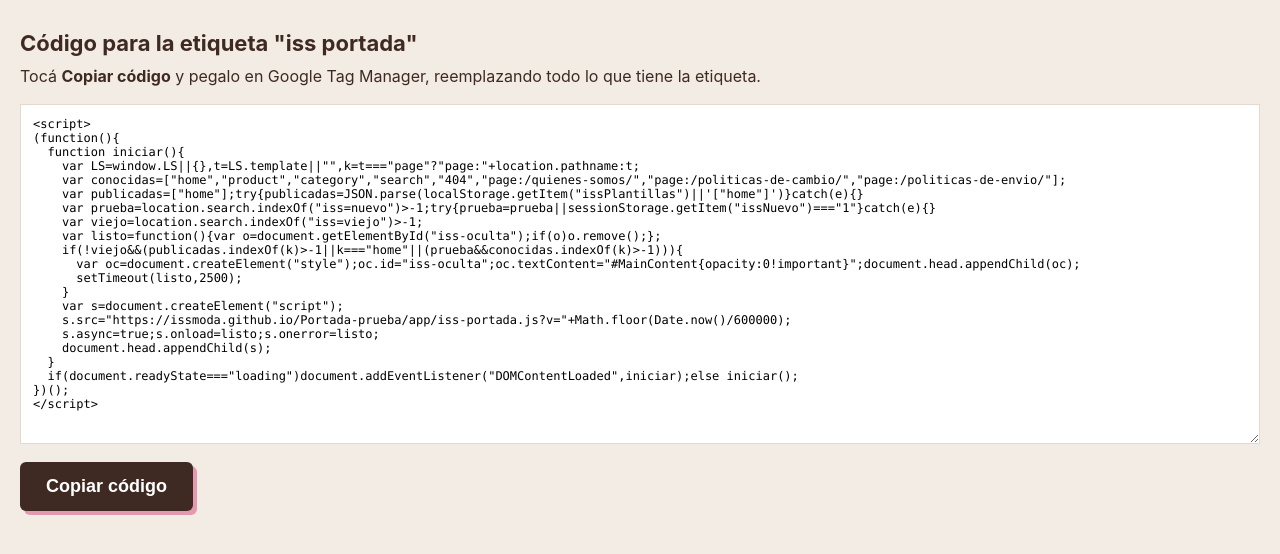
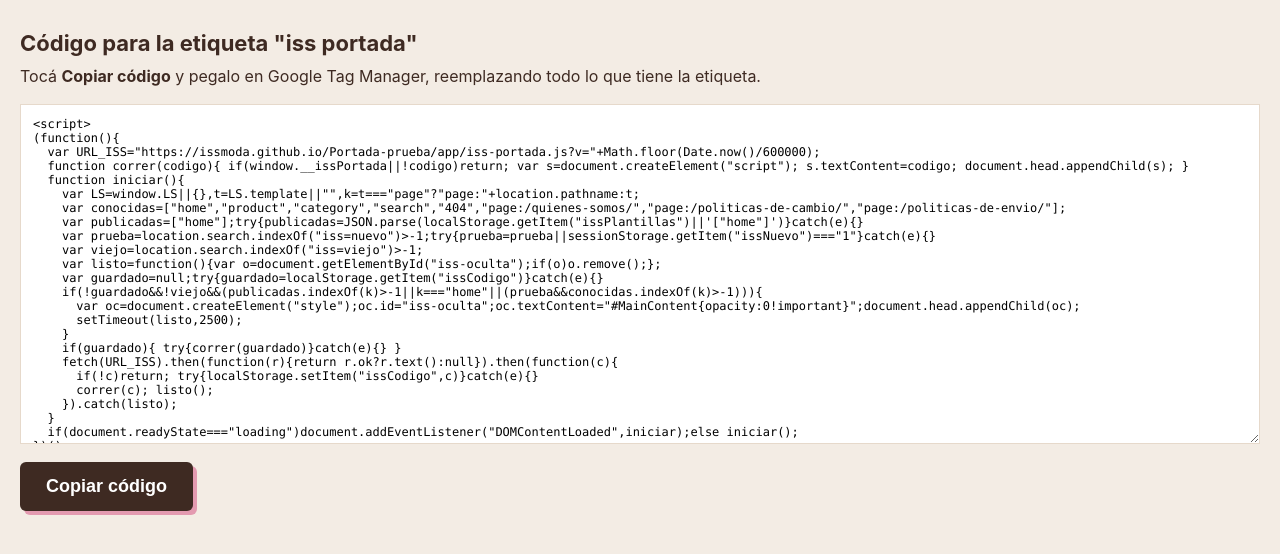
Before and after one commit to issmoda/Portada-prueba, a plain HTML site: page app/codigo-gtm.html in a window 1280 px wide. Drawn offline with Linux system fonts and the light colour scheme.

Commit message:
Código de GTM con el diseño guardado en el navegador (carga rápida)

```diff
--- a/app/codigo-gtm.html
+++ b/app/codigo-gtm.html
@@ -8,6 +8,8 @@ button{margin-top:14px;background:#3E2A22;color:#fff;border:0;font-size:18px;fon
 <p>Tocá <b>Copiar código</b> y pegalo en Google Tag Manager, reemplazando todo lo que tiene la etiqueta.</p>
 <textarea id="c" readonly>&lt;script&gt;
 (function(){
+  var URL_ISS=&quot;https://issmoda.github.io/Portada-prueba/app/iss-portada.js?v=&quot;+Math.floor(Date.now()/600000);
+  function correr(codigo){ if(window.__issPortada||!codigo)return; var s=document.createElement(&quot;script&quot;); s.textContent=codigo; document.head.appendChild(s); }
   function iniciar(){
     var LS=window.LS||{},t=LS.template||&quot;&quot;,k=t===&quot;page&quot;?&quot;page:&quot;+location.pathname:t;
     var conocidas=[&quot;home&quot;,&quot;product&quot;,&quot;category&quot;,&quot;search&quot;,&quot;404&quot;,&quot;page:/quienes-somos/&quot;,&quot;page:/politicas-de-cambio/&quot;,&quot;page:/politicas-de-envio/&quot;];
@@ -15,14 +17,16 @@ button{margin-top:14px;background:#3E2A22;color:#fff;border:0;font-size:18px;fon
     var prueba=location.search.indexOf(&quot;iss=nuevo&quot;)&gt;-1;try{prueba=prueba||sessionStorage.getItem(&quot;issNuevo&quot;)===&quot;1&quot;}catch(e){}
     var viejo=location.search.indexOf(&quot;iss=viejo&quot;)&gt;-1;
     var listo=function(){var o=document.getElementById(&quot;iss-oculta&quot;);if(o)o.remove();};
-    if(!viejo&amp;&amp;(publicadas.indexOf(k)&gt;-1||k===&quot;home&quot;||(prueba&amp;&amp;conocidas.indexOf(k)&gt;-1))){
+    var guardado=null;try{guardado=localStorage.getItem(&quot;issCodigo&quot;)}catch(e){}
+    if(!guardado&amp;&amp;!viejo&amp;&amp;(publicadas.indexOf(k)&gt;-1||k===&quot;home&quot;||(prueba&amp;&amp;conocidas.indexOf(k)&gt;-1))){
       var oc=document.createElement(&quot;style&quot;);oc.id=&quot;iss-oculta&quot;;oc.textContent=&quot;#MainContent{opacity:0!important}&quot;;document.head.appendChild(oc);
       setTimeout(listo,2500);
     }
-    var s=document.createElement(&quot;script&quot;);
-    s.src=&quot;https://issmoda.github.io/Portada-prueba/app/iss-portada.js?v=&quot;+Math.floor(Date.now()/600000);
-    s.async=true;s.onload=listo;s.onerror=listo;
-    document.head.appendChild(s);
+    if(guardado){ try{correr(guardado)}catch(e){} }
+    fetch(URL_ISS).then(function(r){return r.ok?r.text():null}).then(function(c){
+      if(!c)return; try{localStorage.setItem(&quot;issCodigo&quot;,c)}catch(e){}
+      correr(c); listo();
+    }).catch(listo);
   }
   if(document.readyState===&quot;loading&quot;)document.addEventListener(&quot;DOMContentLoaded&quot;,iniciar);else iniciar();
 })();
```
Also changed, not shown: app/gtm.html (+9 -5 lines).
